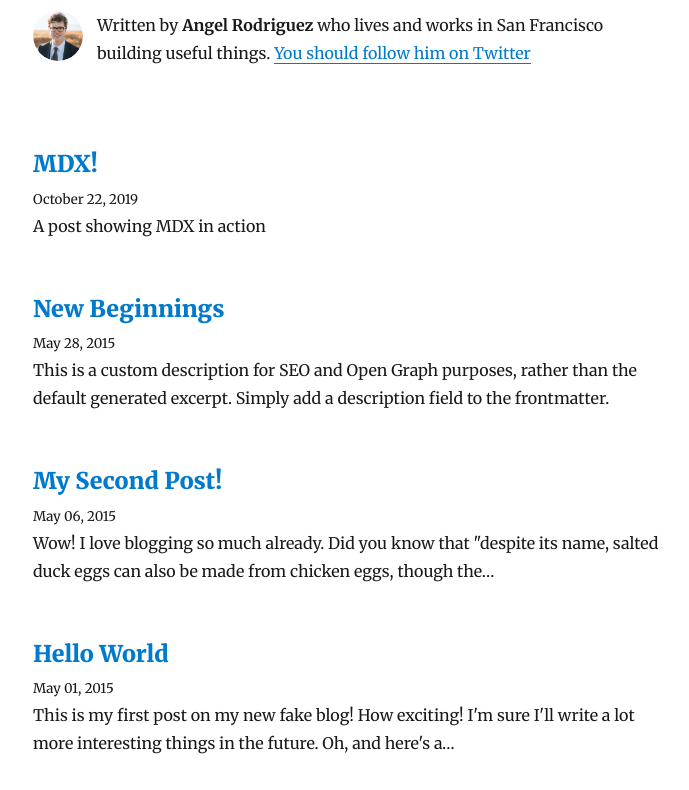
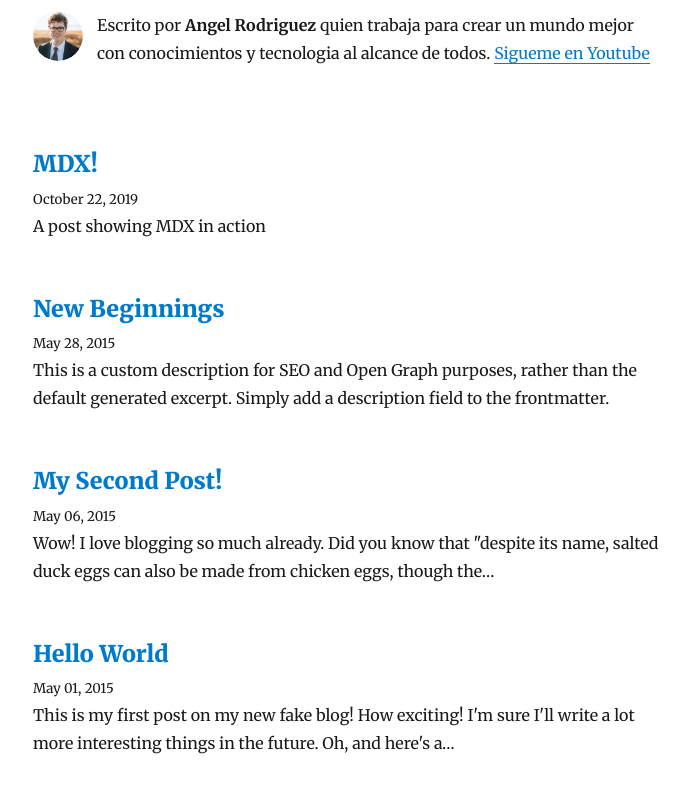
Before and after one commit to AngelRodRo/my-blog, a Gatsby site: page /blog in a window 1280 px wide. Shown: the part 84-874 px from the top of the page, without its empty margins (292-981 px from the left). Built offline with nearby package versions, Linux system fonts and the light colour scheme; Gatsby itself is replaced by a stand-in of ours; some packages are replaced by stand-ins of ours.

Commit message:
update bio + social links

```diff
--- a/gatsby-config.js
+++ b/gatsby-config.js
@@ -6,8 +6,7 @@ module.exports = {
     description: `URTipsDev blog donde explicamos diferentes tips de desarrollo web y movil`,
     siteUrl: `https://urtips.dev/`,
     social: {
-      youtube: `urtipsdev`,
-      twitter: `urtipsdev`,
+      youtube: `UCT49h0K1819qLW4sNiWgvGw`,
     },
   },
   plugins: [
--- a/src/components/bio.js
+++ b/src/components/bio.js
@@ -34,11 +34,10 @@ function Bio() {
               }}
             />
             <p>
-              Written by <strong>{author}</strong> who lives and works in San
-              Francisco building useful things.
+              Escrito por <strong>{author}</strong> quien trabaja para crear un mundo mejor con conocimientos y tecnologia al alcance de todos.
               {` `}
-              <a href={`https://twitter.com/${social.twitter}`}>
-                You should follow him on Twitter
+              <a href={`https://youtube.com/channel/${social.youtube}`}>
+                Sigueme en Youtube
               </a>
             </p>
           </Container>
```
